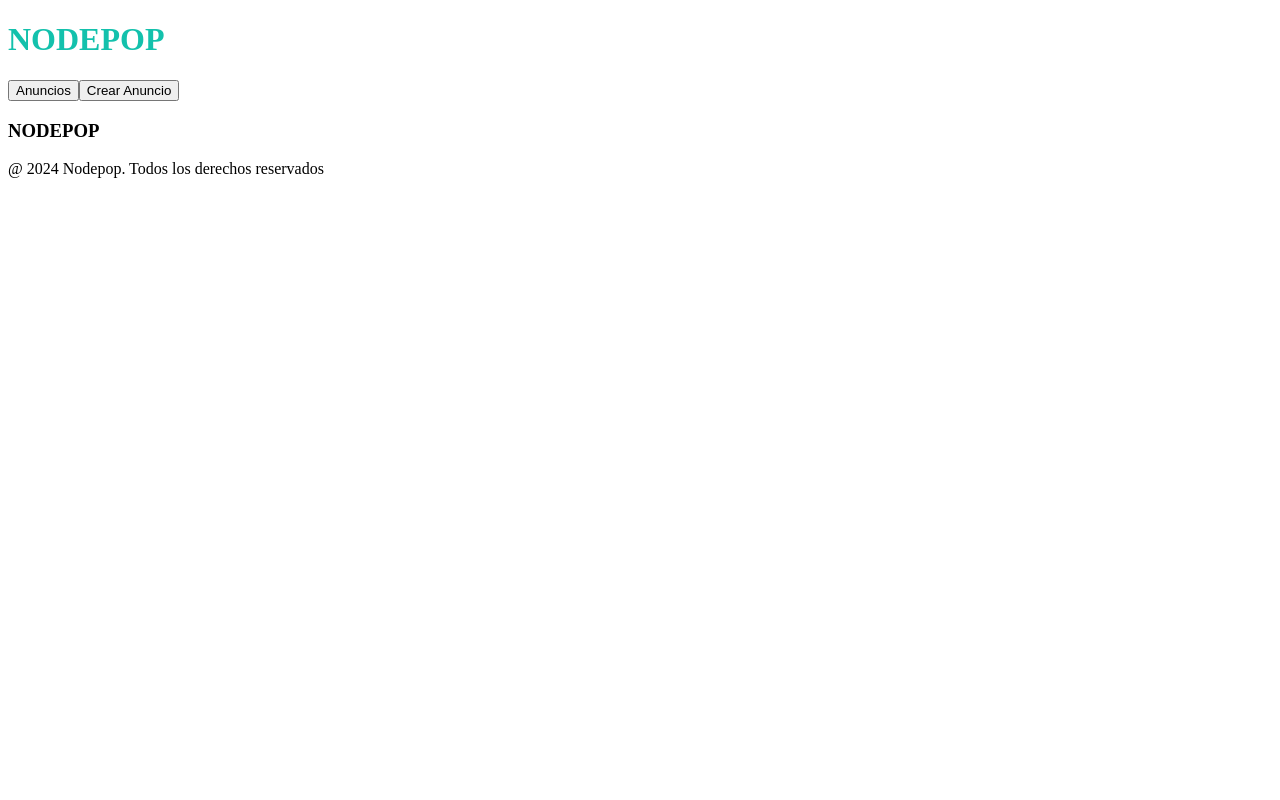
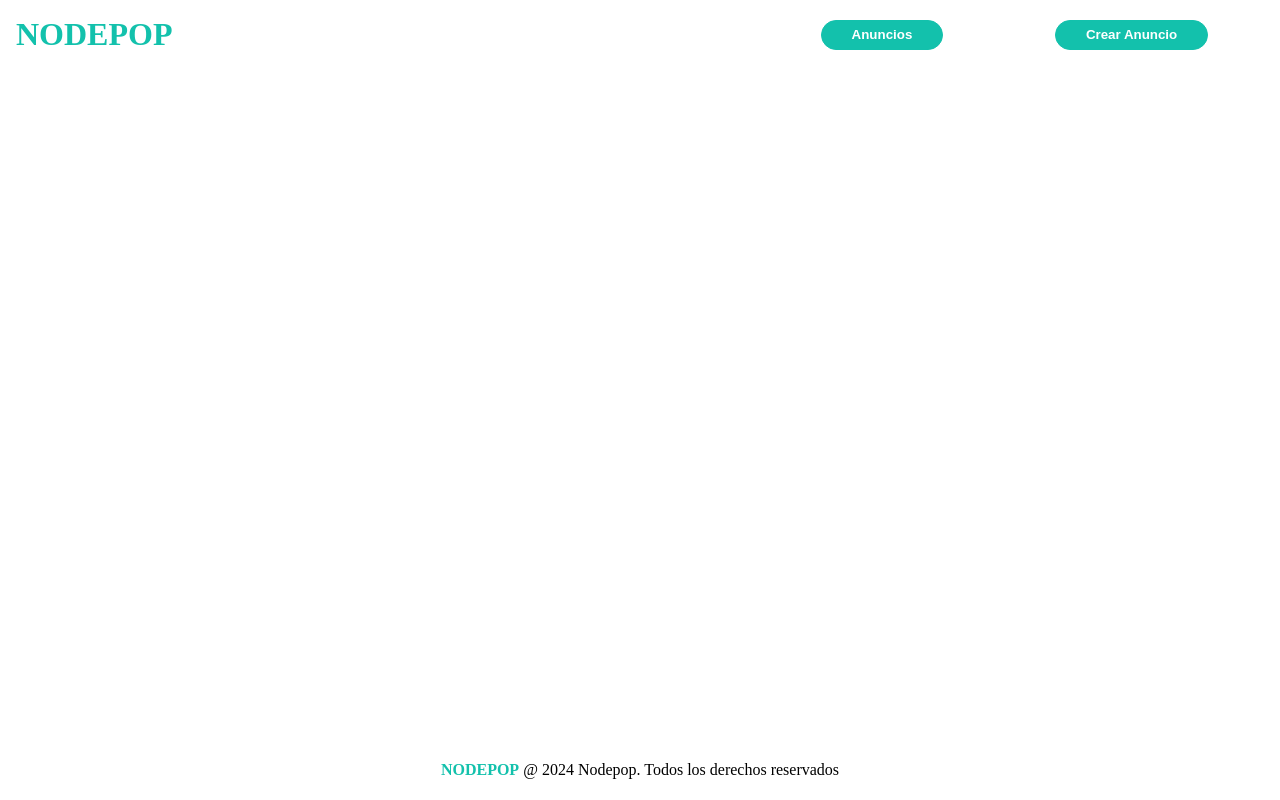
Before and after one commit to Cespuess/Practica-React-Nodepop, a React (Vite) app: page / in a window 1280 px wide. Built offline with nearby package versions, Linux system fonts and the light colour scheme.

Commit message:
Layout con Header y Footer. Elemento Button creado.

```diff
--- a/src/components/Button.jsx
+++ b/src/components/Button.jsx
@@ -0,0 +1,15 @@
+import PropTypes from 'prop-types';
+import styles from './components-styles/Button.module.scss';
+
+export default function Button({ eventFunction, children }) {
+  return (
+    <button className={styles.button} onClick={eventFunction}>
+      {children}
+    </button>
+  );
+}
+
+Button.propTypes = {
+  children: PropTypes.array.isRequired,
+  eventFunction: PropTypes.func
+};
--- /dev/null
+++ b/src/components/components-styles/Button.module.scss
@@ -0,0 +1,25 @@
+@import '../../main.module.scss';
+
+.button {
+  cursor: pointer;
+  border-radius: 9999px;
+  border-style: solid;
+  border-width: 1px;
+  background-color: $primary-color;
+  border-color: $primary-color;
+  color: white;
+  display: inline-flex;
+  align-items: center;
+  font-weight: bold;
+  min-height: 30px;
+  justify-content: center;
+  min-width: 72px;
+  outline-style: none;
+  padding: 0 30px;
+  text-decoration: none;
+  transition: background-color 0.2s;
+  &:hover {
+    background-color: white;
+    color: $primary-color;
+  }
+}
--- a/src/components/layout/Footer.jsx
+++ b/src/components/layout/Footer.jsx
@@ -1,8 +1,11 @@
+import styles from './layout-styles/Footer.module.scss';
+
 export default function Footer() {
   return (
-    <footer>
-      <h3>NODEPOP</h3>
-      <p>@ 2024 Nodepop. Todos los derechos reservados</p>
+    <footer className={styles.footer}>
+      <p>
+        <span>NODEPOP</span> @ 2024 Nodepop. Todos los derechos reservados
+      </p>
     </footer>
   );
 }
--- a/src/components/layout/Header.jsx
+++ b/src/components/layout/Header.jsx
@@ -1,18 +1,13 @@
+import Button from '../Button';
 import styles from './layout-styles/Header.module.scss';
 
 export default function Header() {
   return (
-    <header>
-      <div>
-        <h1>NODEPOP</h1>
-      </div>
+    <header className={styles.header}>
+      <h1>NODEPOP</h1>
       <nav>
-        <a href="https://www.marca.com">
-          <button>Anuncios</button>
-        </a>
-        <a href="https://www.as.com">
-          <button>Crear Anuncio</button>
-        </a>
+        <Button>Anuncios</Button>
+        <Button>Crear Anuncio</Button>
       </nav>
     </header>
   );
--- a/src/components/layout/Layout.jsx
+++ b/src/components/layout/Layout.jsx
@@ -1,10 +1,11 @@
 import Footer from './Footer';
 import Header from './Header';
 import PropTypes from 'prop-types';
+import styles from './layout-styles/Layout.module.scss';
 
 export default function Layout({ children }) {
   return (
-    <div>
+    <div className={styles.layout}>
       <Header />
       <main>{children}</main>
       <Footer />
--- a/src/components/layout/layout-styles/Footer.module.scss
+++ b/src/components/layout/layout-styles/Footer.module.scss
@@ -0,0 +1,14 @@
+@import '../../../main.module.scss';
+
+.footer {
+  display: flex;
+  align-items: center;
+  justify-content: center;
+  width: 100%;
+  height: 60px;
+
+  span {
+    color: $primary-color;
+    font-weight: bold;
+  }
+}
--- a/src/components/layout/layout-styles/Header.module.scss
+++ b/src/components/layout/layout-styles/Header.module.scss
@@ -1,5 +1,16 @@
 @import '../../../main.module.scss';
-header {
+.header {
+  display: flex;
+  align-items: center;
+  justify-content: space-between;
+  padding: 1rem;
+
+  nav {
+    display: flex;
+    width: 40%;
+    justify-content: space-around;
+  }
+
   h1 {
     color: $primary-color;
   }
--- a/src/components/layout/layout-styles/Layout.module.scss
+++ b/src/components/layout/layout-styles/Layout.module.scss
@@ -0,0 +1,5 @@
+.layout {
+  min-height: 100vh;
+  display: grid;
+  grid-template-rows: auto 1fr auto;
+}
--- a/src/main.module.scss
+++ b/src/main.module.scss
@@ -1 +1,19 @@
 $primary-color: rgb(19, 193, 172);
+
+html {
+  scroll-behavior: smooth;
+  overflow-x: hidden;
+  box-sizing: border-box;
+}
+
+*,
+*:before,
+*:after {
+  box-sizing: inherit;
+}
+
+* {
+  box-sizing: border-box;
+  margin: 0;
+  padding: 0;
+}
```
